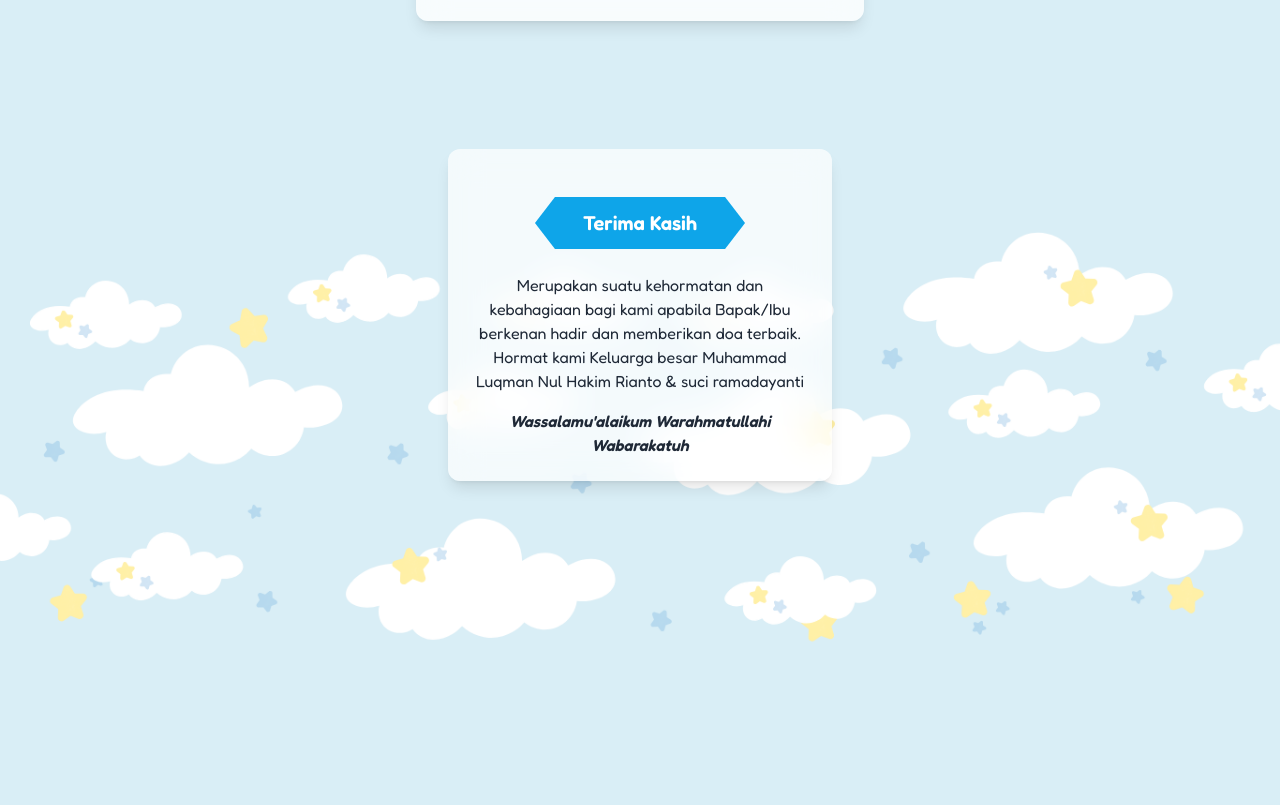
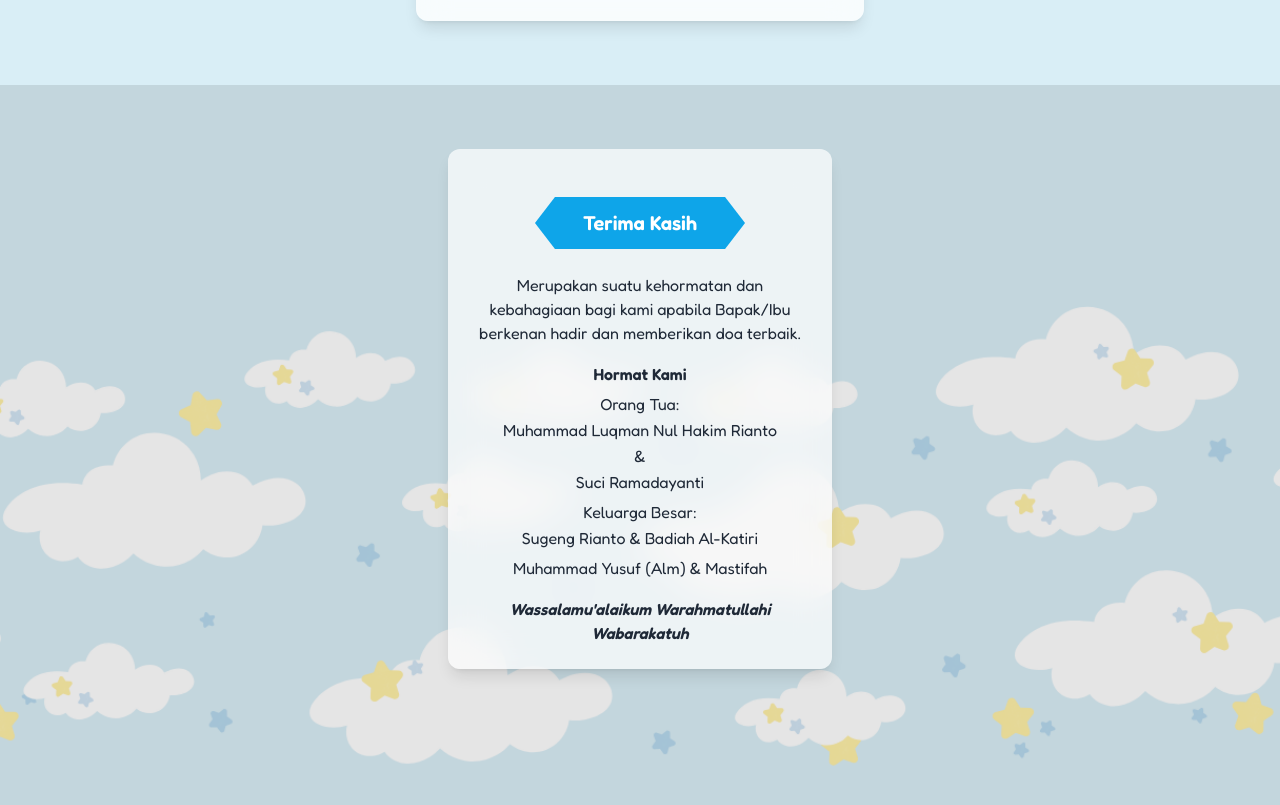
Before and after one commit to rillcuii/Tasmiyah-Khalid, a plain HTML site: page index.html in a window 1280 px wide. Shown: the part 2199-3004 px from the top of the page. Before the commit the page ends 2904 px from the top, so only its background shows below. Drawn offline with nearby package versions, Linux system fonts and the light colour scheme.

Commit message:
Update index.html

```diff
--- a/index.html
+++ b/index.html
@@ -159,8 +159,12 @@
   </section>
 
   <!-- Section Ucapan -->
-  <section id="ucapan" class="relative py-16 flex flex-col justify-center items-center text-center px-4">
+<section id="ucapan" class="relative py-16 flex flex-col justify-center items-center text-center px-4">
+    <!-- Background -->
     <img src="bg6.png" alt="Background" class="absolute inset-0 w-full h-full object-cover -z-10" />
+    <div class="absolute inset-0 bg-black/10 z-[-9]"></div>
+
+    <!-- Konten Ucapan -->
     <div class="bg-white/70 backdrop-blur-lg p-6 mb-40 rounded-xl shadow-lg max-w-sm w-full text-black">
       <div class="inline-block my-6">
         <div class="bg-sky-500 text-white font-bold text-xl px-12 py-3"
@@ -168,14 +172,24 @@
           Terima Kasih
         </div>
       </div>
+
       <p class="text-base text-gray-800 mb-4">
         Merupakan suatu kehormatan dan kebahagiaan bagi kami apabila Bapak/Ibu berkenan hadir dan memberikan doa
         terbaik.
-        Hormat kami
-        Keluarga besar Muhammad Luqman Nul Hakim Rianto & suci ramadayanti
+      </p>
 
+      <!-- Hormat kami + keluarga -->
+      <div class="text-base text-gray-800 mb-4 leading-relaxed space-y-1">
+        <p class="font-semibold">Hormat Kami</p>
+        <p><span class="font-medium">Orang Tua:</span><br />Muhammad Luqman Nul Hakim Rianto <br>& <br> Suci Ramadayanti
+        </p>
+        <p><span class="font-medium">Keluarga Besar:</span><br />Sugeng Rianto & Badiah Al-Katiri</p>
+        <p>Muhammad Yusuf (Alm) & Mastifah</p>
+      </div>
+
+      <p class="text-base text-gray-800 font-semibold italic">
+        Wassalamu'alaikum Warahmatullahi Wabarakatuh
       </p>
-      <p class="text-base text-gray-800 font-semibold italic">Wassalamu'alaikum Warahmatullahi Wabarakatuh</p>
     </div>
   </section>
 
```
